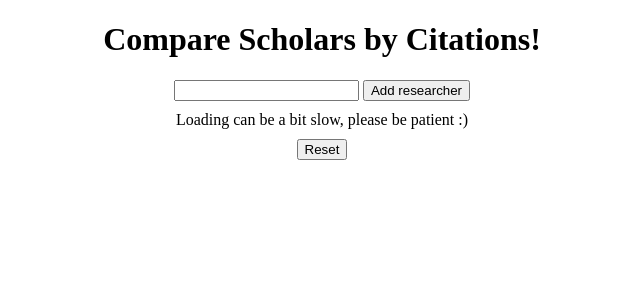
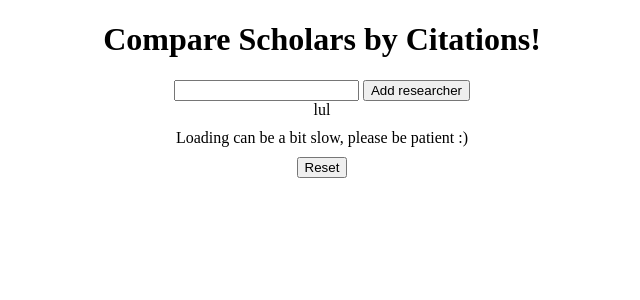
Before and after one commit to Scriddie/Schoolar, a Flask app: template templates/simple.html in a window 1280 px wide. Shown: the top 300 px of the page, without its empty margins (318-958 px from the left). Run offline with Flask 2, Linux system fonts and the light colour scheme; the template is opened without the code that fills it: most values are stand-ins (such as "Sample title", 1, 10 or a date in 2020); some libraries are stand-ins or nearby versions.

Commit message:
test setting div element

```diff
--- a/templates/simple.html
+++ b/templates/simple.html
@@ -25,8 +25,8 @@
 <script src='https://cdn.plot.ly/plotly-latest.min.js'></script>
 <script type='text/javascript'>
     // author suggestions
-    var profile_names = {{profile_names | safe}};
-    document.getElementById("profiles").innerHTML = profile_names;
+    // var profile_names = {{profile_names | safe}};
+    document.getElementById("profiles").innerHTML = 'lul';
     // bar plot
     var bar = {{bar | safe}};
     Plotly.plot('bar', bar, {});
```
